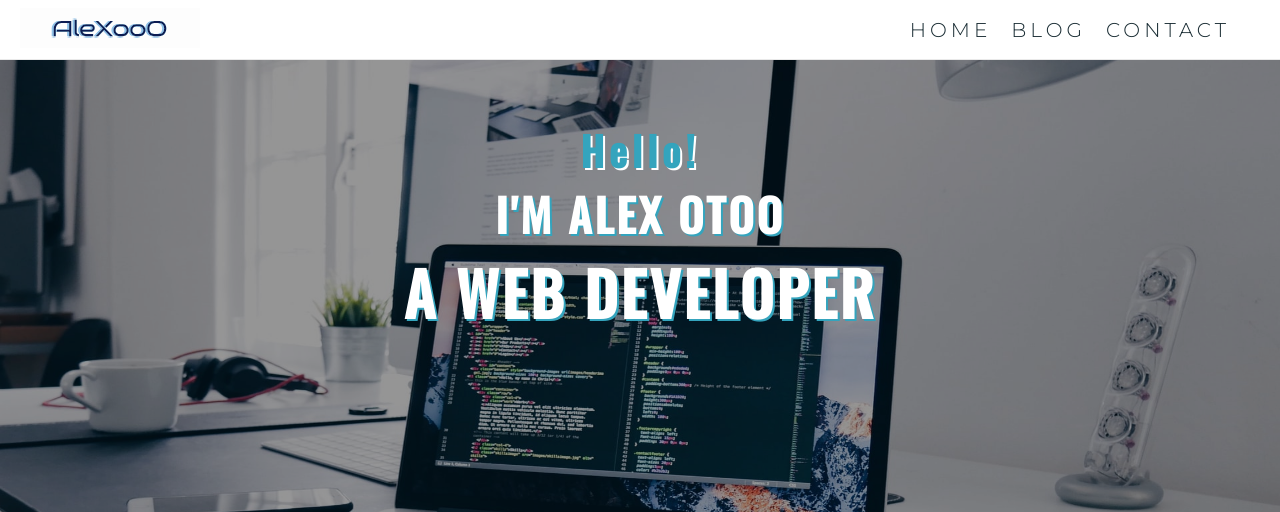
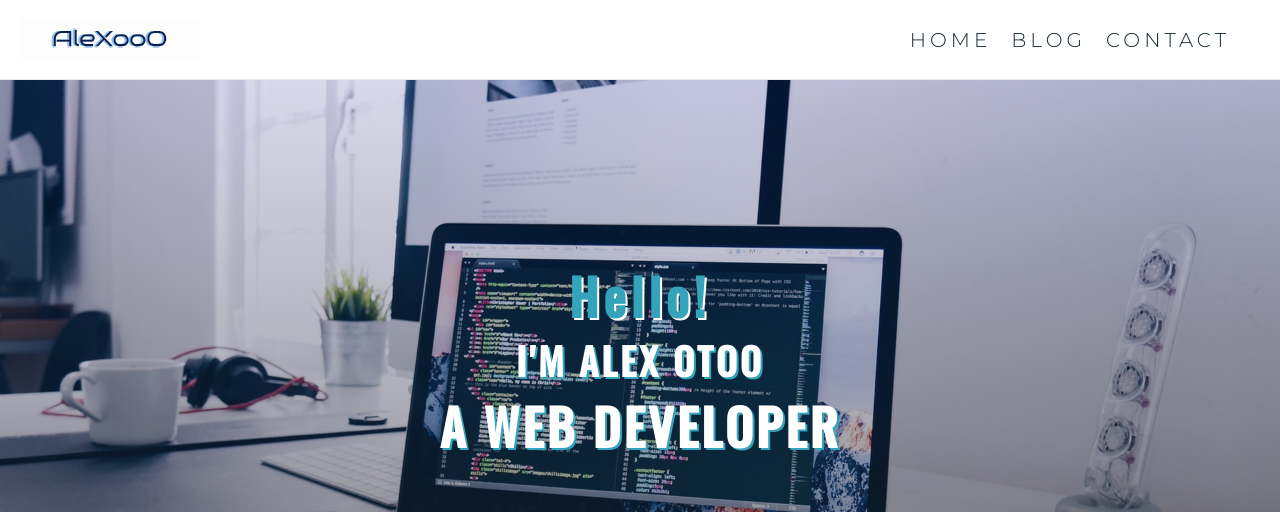
Before and after one commit to alexotoo/2020portfolio, a Next.js app: page / in a window 1280 px wide. Shown: the top 512 px of the page. Built offline with nearby package versions, Linux system fonts and the light colour scheme.

Commit message:
enhancmnt done

```diff
--- a/components/ContactForm.js
+++ b/components/ContactForm.js
@@ -14,7 +14,7 @@ export default function ContactForm() {
 
   const handleSubmit = (e) => {
     const contactMessage = { name, email, message };
-    console.log(contactMessage);
+
     fetch("/", {
       method: "POST",
       headers: { "Content-Type": "application/x-www-form-urlencoded" },
--- a/pages/index.js
+++ b/pages/index.js
@@ -9,16 +9,15 @@ export default function Home() {
   return (
     <Layout>
       <header className="hero">
-        <img
+        {/* <img
           src="/images/profilbg.jpg"
           alt="hero image"
           className="heroImage image"
-        />
-        <div className="hero_text-box">
-          <h2 className="hero_text-greet">Hello!</h2>
-          <h2 className="hero_text">I'm Alex Otoo</h2>
-          <h1 className="hero_text">a web developer</h1>
-        </div>
+        /> */}
+
+        <h2 className="hero_text-greet">Hello!</h2>
+        <h2 className="hero_text">I'm Alex Otoo</h2>
+        <h1 className="hero_text">a web developer</h1>
       </header>
       <main>
         {/* about section  */}
--- a/styles/_componentsStyles.scss
+++ b/styles/_componentsStyles.scss
@@ -9,7 +9,7 @@
   //padding: 0 3rem 0 3rem;
   background-color: var(--white-color);
   width: 100%;
-  min-height: 60px;
+  height: 10vh;
   border-bottom: 1px solid var(--whitedeep-color);
   display: flex;
   align-items: center;
--- a/styles/_pagesStyles.scss
+++ b/styles/_pagesStyles.scss
@@ -47,29 +47,43 @@ main {
   padding: 0 4rem 0 4rem;
 }
 .hero {
-  position: relative;
+  height: 70vh;
+  font-size: 2rem;
   display: flex;
   flex-direction: column;
+  justify-content: center;
+
+  align-items: center;
+  background-image: linear-gradient(
+      to bottom,
+      rgba(0, 4, 255, 0.082),
+      rgba(26, 25, 26, 0.534)
+    ),
+    url("/images/profilbg.jpg");
+  background-size: cover;
+  background-repeat: no-repeat;
+  background-position: center;
 }
-.heroImage {
-  position: relative;
-  z-index: 1;
-  height: 80vh;
-  filter: brightness(60%);
-}
+// .heroImage {
+//   position: relative;
+//   z-index: 1;
+//   height: 80vh;
+//   filter: brightness(60%);
+// }
 
-.hero_text-box {
-  height: 1px;
-  width: 70%;
-  position: absolute;
-  top: 12rem;
-  z-index: 5;
-  text-align: center;
-  letter-spacing: 1.5px;
-  font-size: 1.5rem;
-  background: inherit;
-  align-self: center;
-}
+// .hero_text-box {
+//   border: 1px solid red;
+//   height: 20px;
+//   width: 70%;
+//   position: absolute;
+//   //top: 12rem;
+//   z-index: 5;
+//   text-align: center;
+//   letter-spacing: 1.5px;
+//   font-size: 1.5rem;
+//   background: inherit;
+//   align-self: center;
+// }
 
 .hero_text {
   position: relative;
@@ -213,7 +227,6 @@ main {
     display: flex;
     flex-direction: column;
     align-items: center;
-    //color: $colorBasic;
     font-size: 1.5rem;
     &-info {
       display: flex;
@@ -228,7 +241,6 @@ main {
       }
       h1:hover {
         border-radius: 50px;
-        // background-color: $colorWhite;
       }
     }
   }
@@ -242,21 +254,20 @@ main {
     z-index: 0;
   }
 
-  .hero_text-box {
-    font-size: 3rem;
+  .hero {
+    height: (100vh-10vh);
+    font-size: 2.5rem;
   }
   .hero_text-greet {
-    font-size: 4rem;
+    font-size: 5rem;
   }
   .about-content {
     display: flex;
   }
-
   .about-content__img {
     width: 50%;
   }
   .aboutImage {
-    height: 120%;
     margin-top: -8rem;
   }
   .about-content__text {
```
